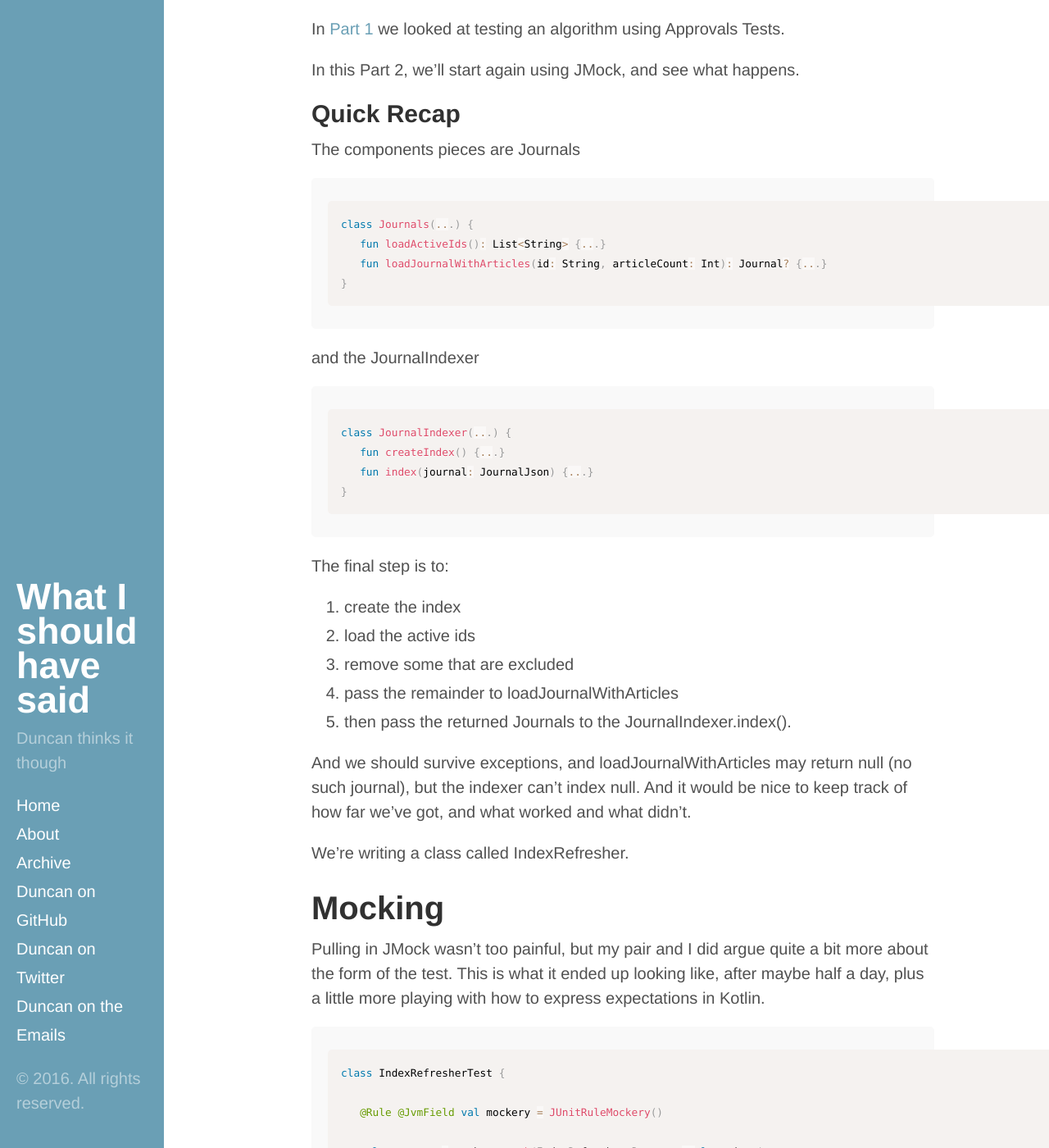
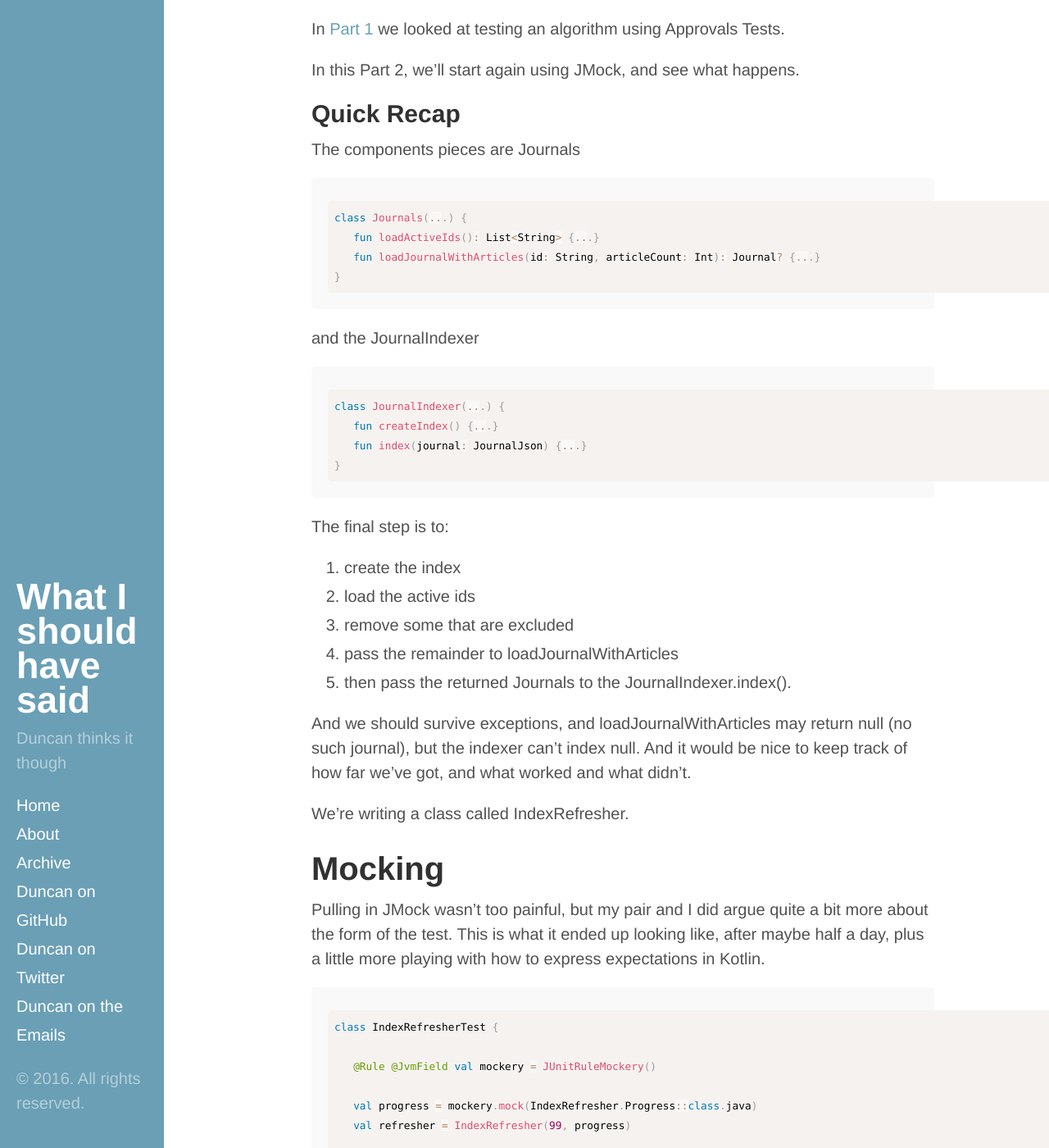
Before and after one commit to dmcg/dmcg.github.io, a Jekyll site: the page built from index.html, in a window 1280 px wide and 1400 px high, scrolled down 277 px. Shown: the whole window at 82% size. Built offline with Jekyll 4.4.1, drawn with Linux system fonts in a browser that asks for light colours; the list of posts is cut into pages by our own code.

Commit message:
More fixes for Prism highlighting for code

```diff
--- a/_config.yml
+++ b/_config.yml
@@ -4,6 +4,8 @@
 markdown: kramdown
 kramdown:
   input: GFM
+
+highlighter: disabled # actually prism kicks in
 
 # Setup
 title:               What I should have said
--- a/_includes/head.html
+++ b/_includes/head.html
@@ -15,10 +15,10 @@
   </title>
 
   <!-- CSS -->
+  <link rel="stylesheet" type="text/css" href="{{ site.baseurl }}/public/css/prism.css">
   <link rel="stylesheet" type="text/css" href="{{ site.baseurl }}/styles.css">
   <link rel="stylesheet" type="text/css" href="{{ site.baseurl }}/public/css/syntax.css">
   <link rel="stylesheet" type="text/css" href="{{ site.baseurl }}/public/css/hyde.css">
-  <link rel="stylesheet" type="text/css" href="{{ site.baseurl }}/public/css/prism.css">
 
   <!-- Icons -->
   <link rel="apple-touch-icon-precomposed" sizes="144x144" href="{{ site.baseurl }}/public/apple-touch-icon-144-precomposed.png">
--- a/_sass/_code.scss
+++ b/_sass/_code.scss
@@ -2,6 +2,12 @@
 //
 // Inline and block-level code snippets. Includes tweaks to syntax highlighted
 // snippets from Pygments/Rouge and Gist embeds.
+
+// overrides Prism to make it a bit tighter
+pre[class*="language-"] {
+  padding: 0.5em;
+  margin: .5em 0;
+}
 
 code,
 pre {
```
